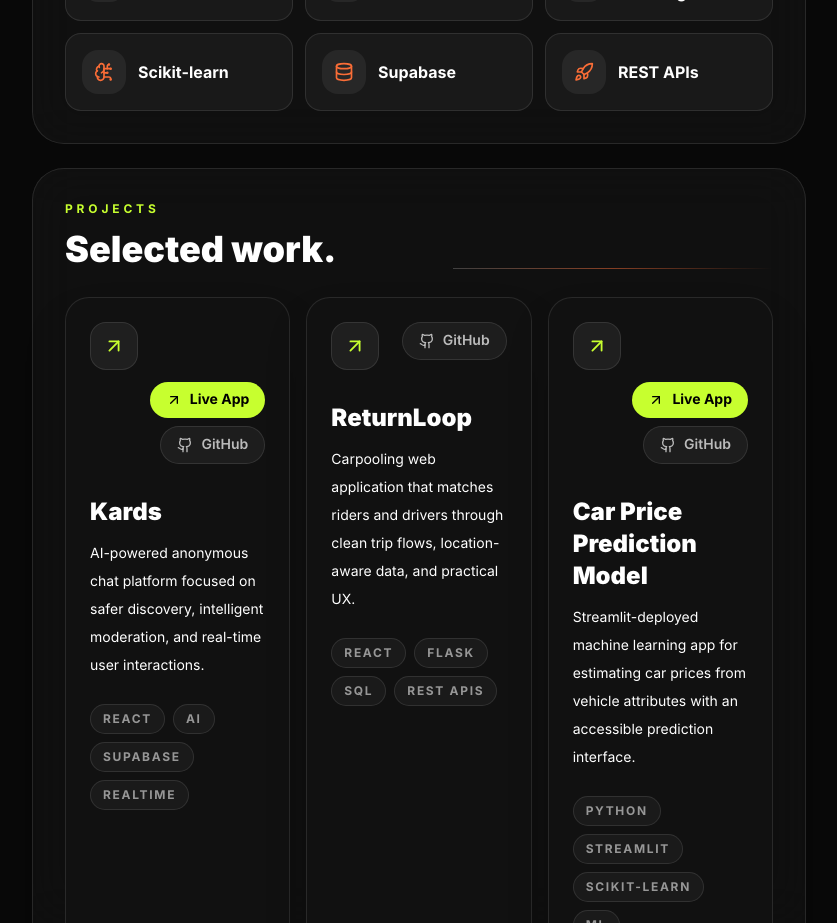
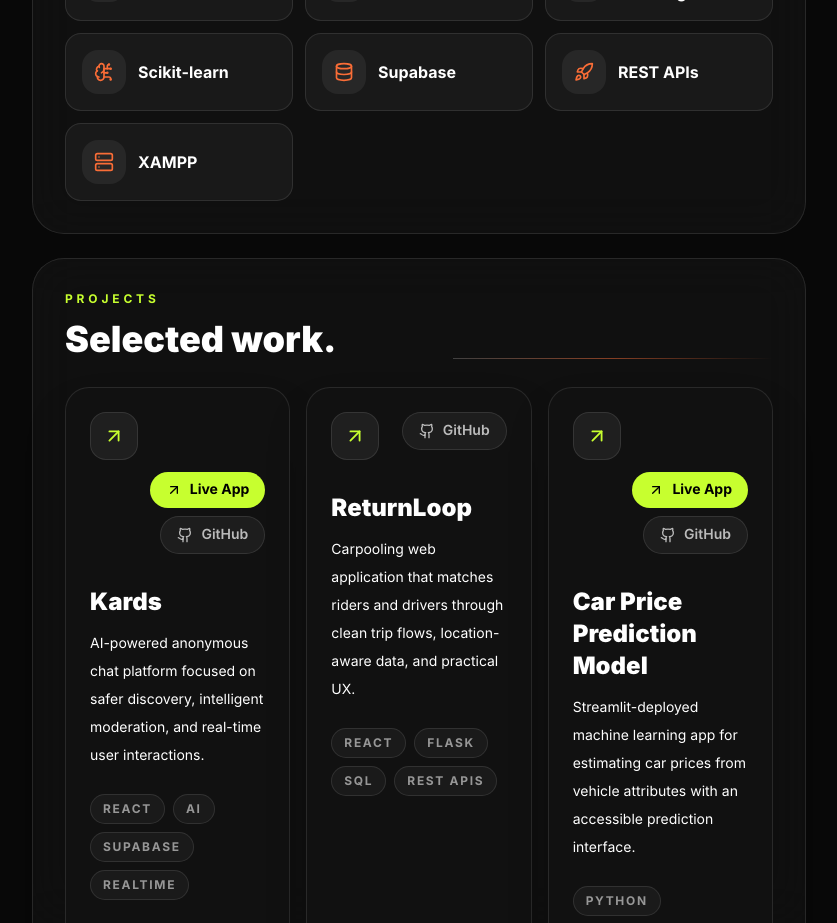
Before and after one commit to Danwanth/Personal_Website, a React (Vite) app: page / in a window 1280 px wide. Shown: the part 1360-2283 px from the top of the page, without its empty margins (442-1279 px from the left). Built offline with nearby package versions, Linux system fonts and the light colour scheme.

Commit message:
Add XAMPP skill

```diff
--- a/src/data/portfolio.ts
+++ b/src/data/portfolio.ts
@@ -82,6 +82,7 @@ export const skills: Skill[] = [
   { name: 'Scikit-learn', icon: BrainCircuit },
   { name: 'Supabase', icon: Database },
   { name: 'REST APIs', icon: Rocket },
+  { name: 'XAMPP', icon: Server },
 ];
 
 export const projects: Project[] = [
```
